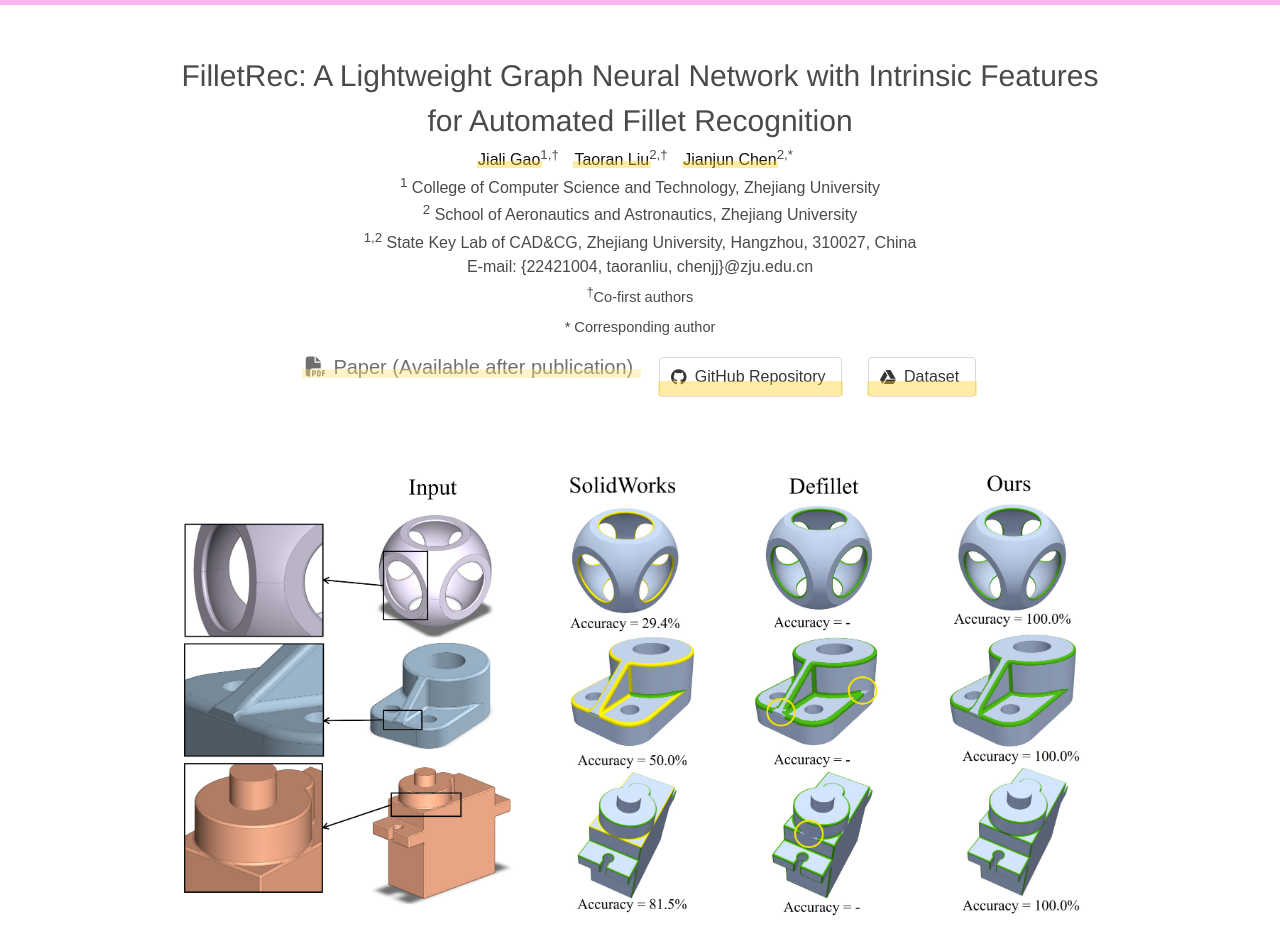
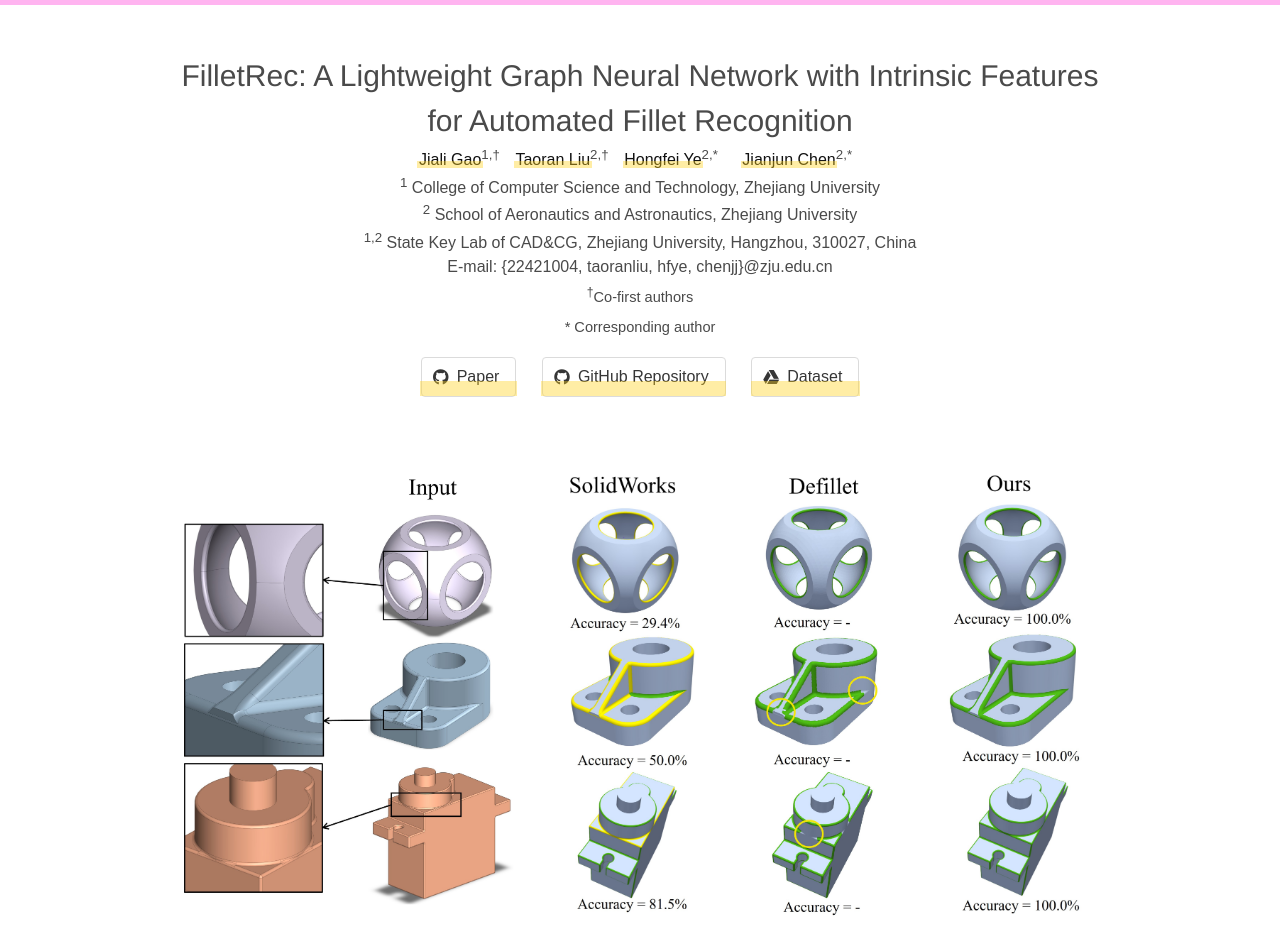
Before and after one commit to ltrbless/ltrbless.github.io, a plain HTML site: page projects/FilletRec/index.html in a window 1280 px wide. Shown: the top 927 px of the page. Drawn offline with nearby package versions, Linux system fonts and the light colour scheme; some packages are replaced by stand-ins of ours; some icons are missing; a web font is replaced by a local one.

Commit message:
add ye hongfei

```diff
--- a/projects/FilletRec/index.html
+++ b/projects/FilletRec/index.html
@@ -50,6 +50,9 @@
 							<a href="#" target="_blank">Taoran Liu</a><sup>2,†</sup>
 						</span>
 						<span class="author-block">
+							<a href="#" target="_blank">Hongfei Ye</a><sup>2,*</sup> &nbsp;
+						</span>
+						<span class="author-block">
 							<a href="#" target="_blank">Jianjun Chen</a><sup>2,*</sup> &nbsp;
 						</span>
 						<br>
@@ -59,7 +62,7 @@
 								<sup>1</sup> College of Computer Science and Technology, Zhejiang University<br>
 								<sup>2</sup> School of Aeronautics and Astronautics, Zhejiang University<br>
 								<sup>1,2</sup> State Key Lab of CAD&CG, Zhejiang University, Hangzhou, 310027, China<br>
-								<span>E-mail: {22421004, taoranliu, chenjj}@zju.edu.cn</span>
+								<span>E-mail: {22421004, taoranliu, hfye, chenjj}@zju.edu.cn</span>
 							</span>
 							<span class="eql-cntrb"><small><br><sup>†</sup>Co-first authors<br>* Corresponding author</small></span>
 						</div>
@@ -67,13 +70,13 @@
 
 						<div class="column has-text-centered">
 							<div class="publication-links">
-								<!-- PDF Link -->
+								<!-- GitHub Link -->
 								<span class="link-block">
-									<a href="#" class="external-link is-disabled" style="pointer-events: none; opacity: 0.6; cursor: not-allowed;">
+									<a href="https://arxiv.org/pdf/2511.05561" target="_blank" class="external-link button">
 										<span class="icon">
-											<i class="fas fa-file-pdf"></i>
+											<i class="fab fa-github"></i>
 										</span>
-										<span>Paper (Available after publication)</span>
+										<span>Paper</span>
 									</a>
 								</span>
 
```
